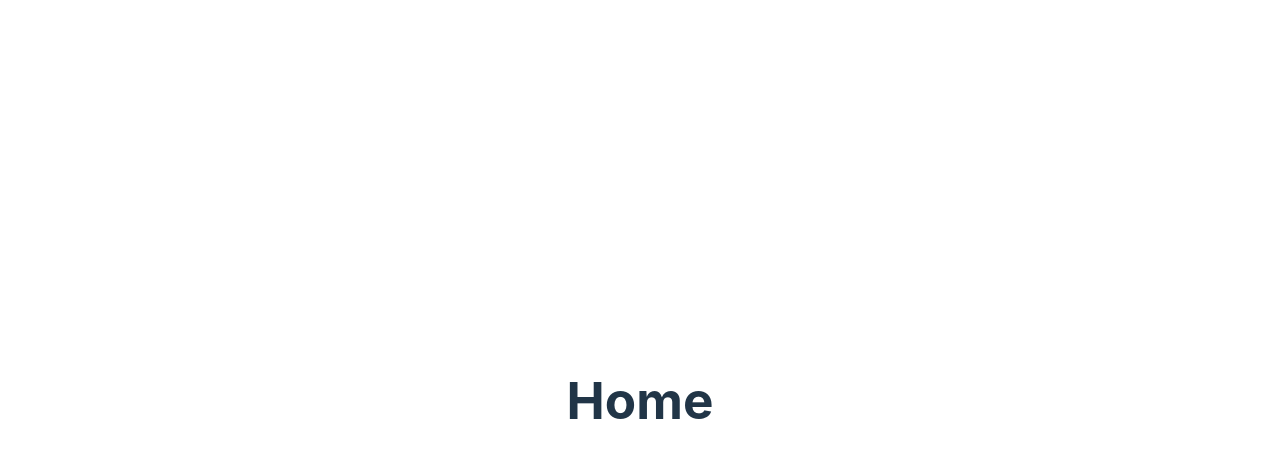
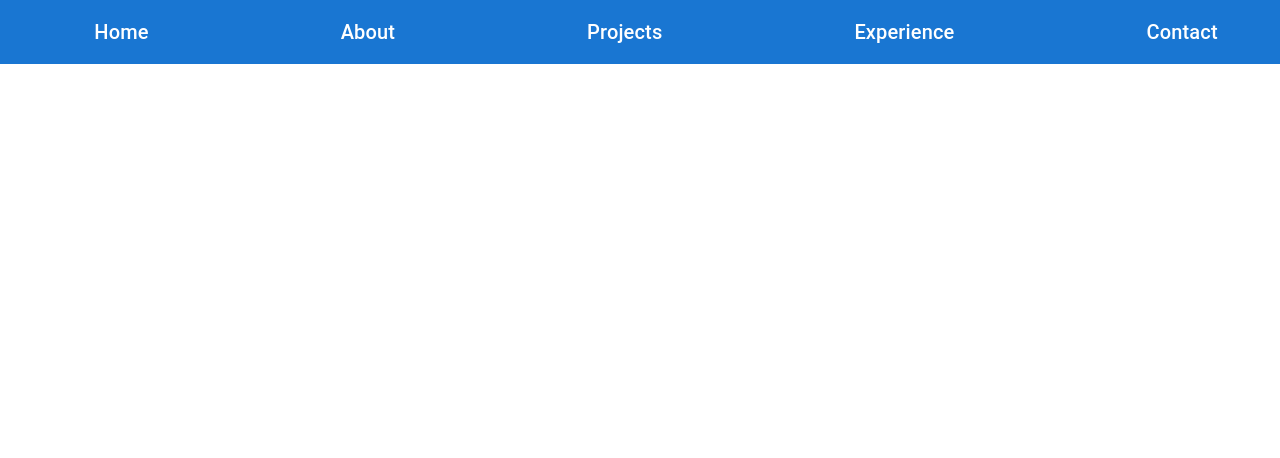
Before and after one commit to todor-savov/personal-portfolio, a React (Vite) app in the folder personal-portfolio/: page / in a window 1280 px wide. Shown: the top 458 px of the page. Built offline with nearby package versions, Linux system fonts and the light colour scheme.

Commit message:
Add all required routes to App.tsx

```diff
--- a/personal-portfolio/src/App.tsx
+++ b/personal-portfolio/src/App.tsx
@@ -1,15 +1,18 @@
 import { BrowserRouter, Route, Routes } from 'react-router-dom'
 import Projects from './components/Projects/Projects'
+import Navigation from './components/Navigation/Navigation'
 import './App.css'
 
-function App() {
+const App = () => {
 
   return (
     <BrowserRouter>
+      <Navigation />
       <Routes>
-        <Route path="/" element={<h1>Home</h1>} />
+        <Route path="/home" element={<h1>Home</h1>} />
         <Route path="/about" element={<h1>About</h1>} />
         <Route path="/projects" element={<Projects />} />
+        <Route path="/experience" element={<h1>Experience</h1>} />
         <Route path="/contact" element={<h1>Contact</h1>} />
       </Routes>
     </BrowserRouter>
```
